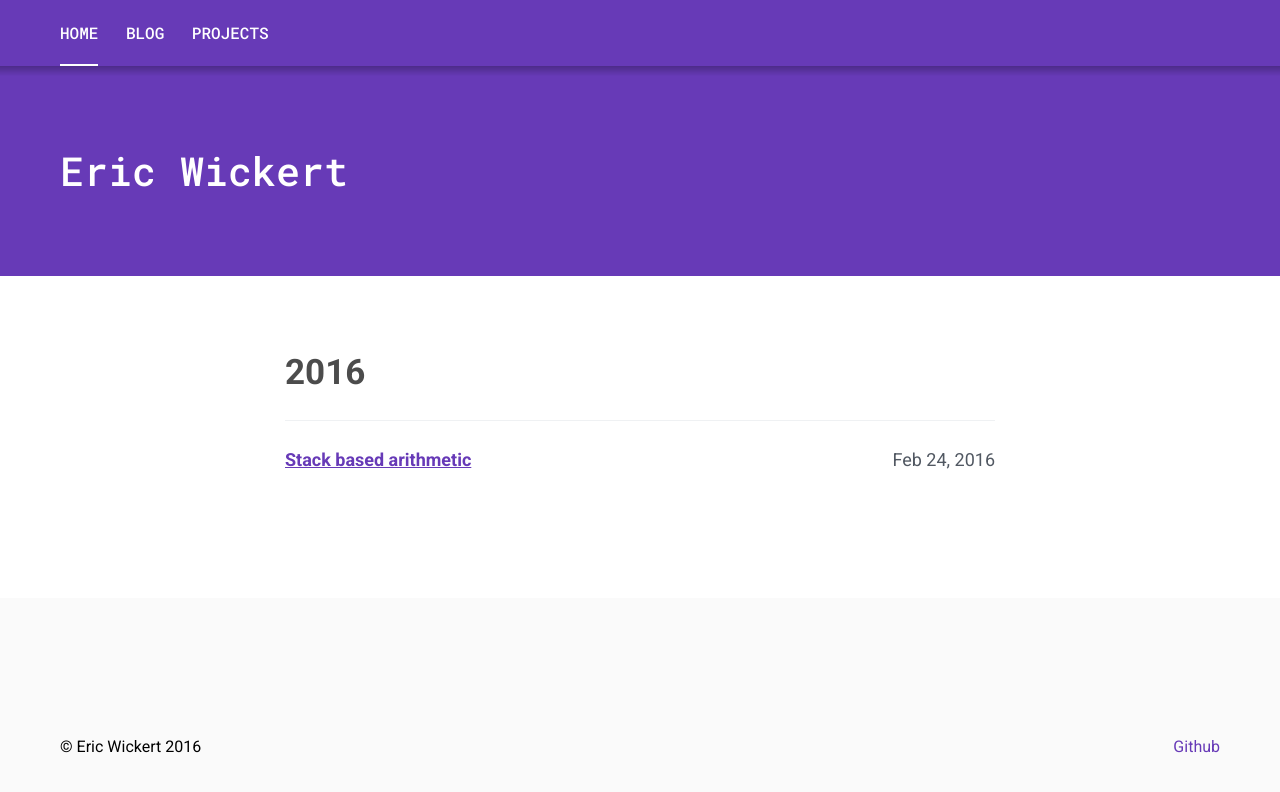
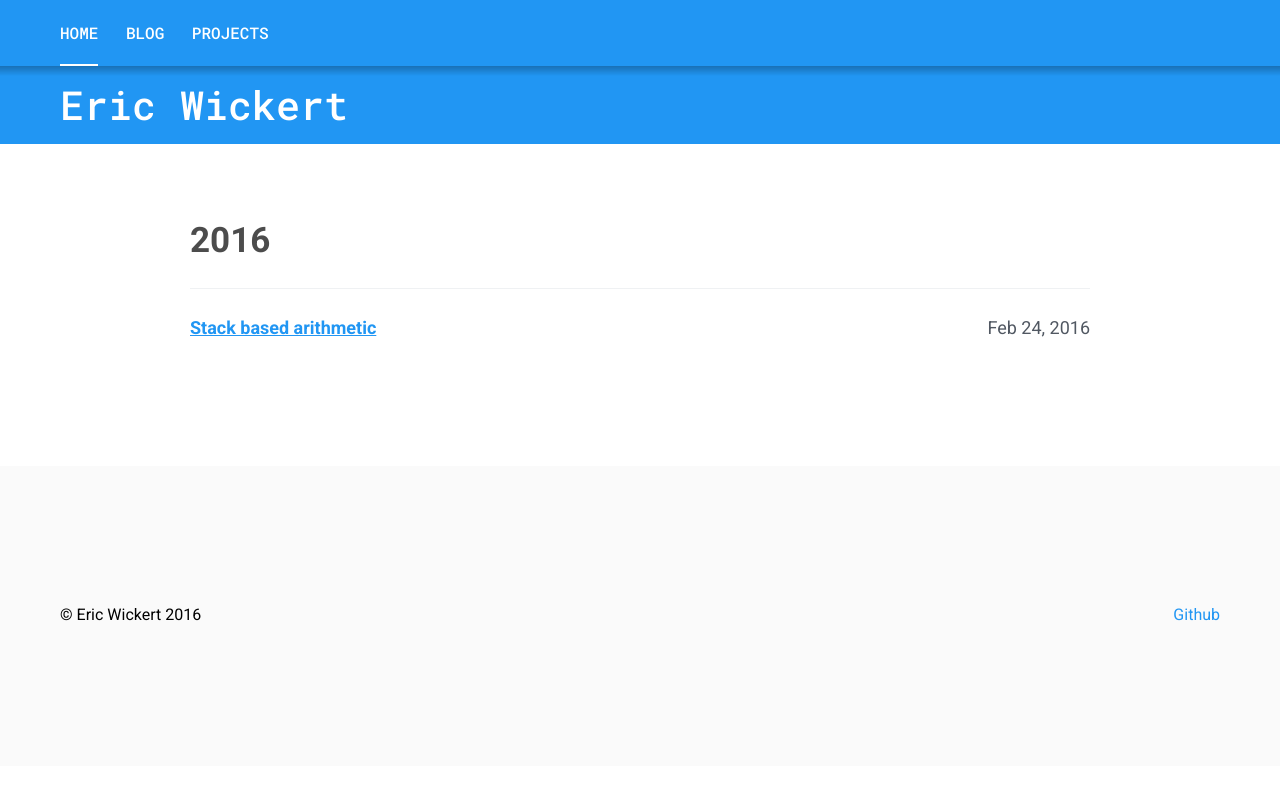
Before and after one commit to ewickert/ewickert.github.io, a Jekyll site: the page built from index.html, in a window 1280 px wide. Shown: the top 792 px of the page. Built offline with Jekyll 4.4.1, drawn with Linux system fonts in a browser that asks for light colours.

Commit message:
Style changes

```diff
--- a/_config.yml
+++ b/_config.yml
@@ -6,7 +6,7 @@ description: >
   line in _config.yml. It will appear in your document head meta (for
   Google search results) and in your feed.xml site description.
 fixedNav: 'true' # true or false
-theme: purple # green, blue, orange, purple, grey
+theme: blue # green, blue, orange, purple, grey
 githubUsername: ewickert
 
 # Build settings
--- a/_sass/components/_article.scss
+++ b/_sass/components/_article.scss
@@ -7,7 +7,7 @@
 }
 
 .c-article__main {
-  max-width: 76rem; // 760px;
+  max-width: 95rem; // 760px;
   margin-right: auto;
   margin-left: auto;
   padding-top: 7.5rem;
--- a/_sass/components/_header.scss
+++ b/_sass/components/_header.scss
@@ -3,8 +3,8 @@
    ========================================================================== */
 
 .c-header {
-  padding-top: 14.1rem; // 75px
-  padding-bottom: 7.5rem; // 75px
+  padding-top: 7.5rem; // 75px
+  padding-bottom: .9rem; // 75px
   padding-right: 2.5rem;
   padding-left: 2.5rem;
   background: $t-theme;
```
